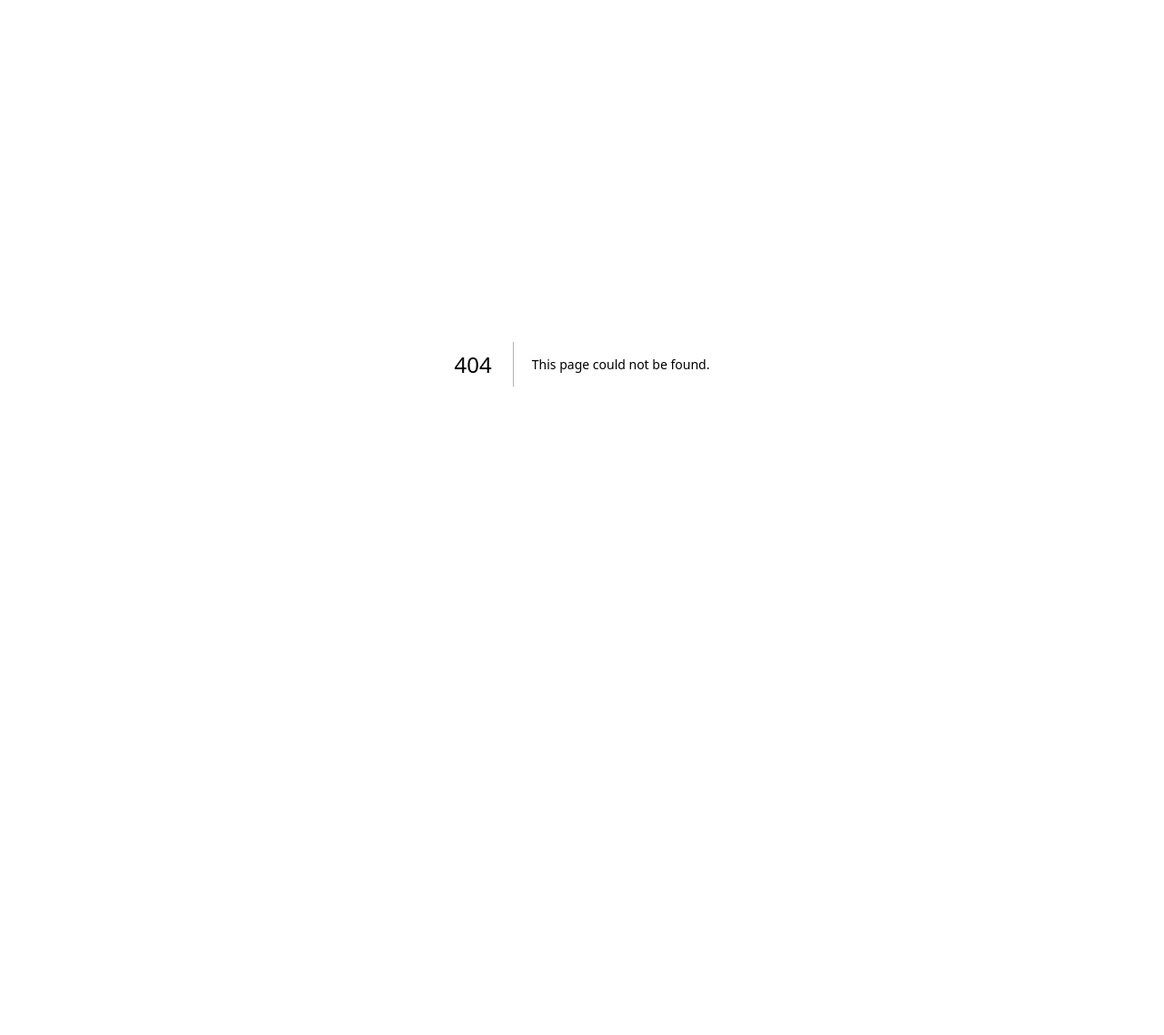
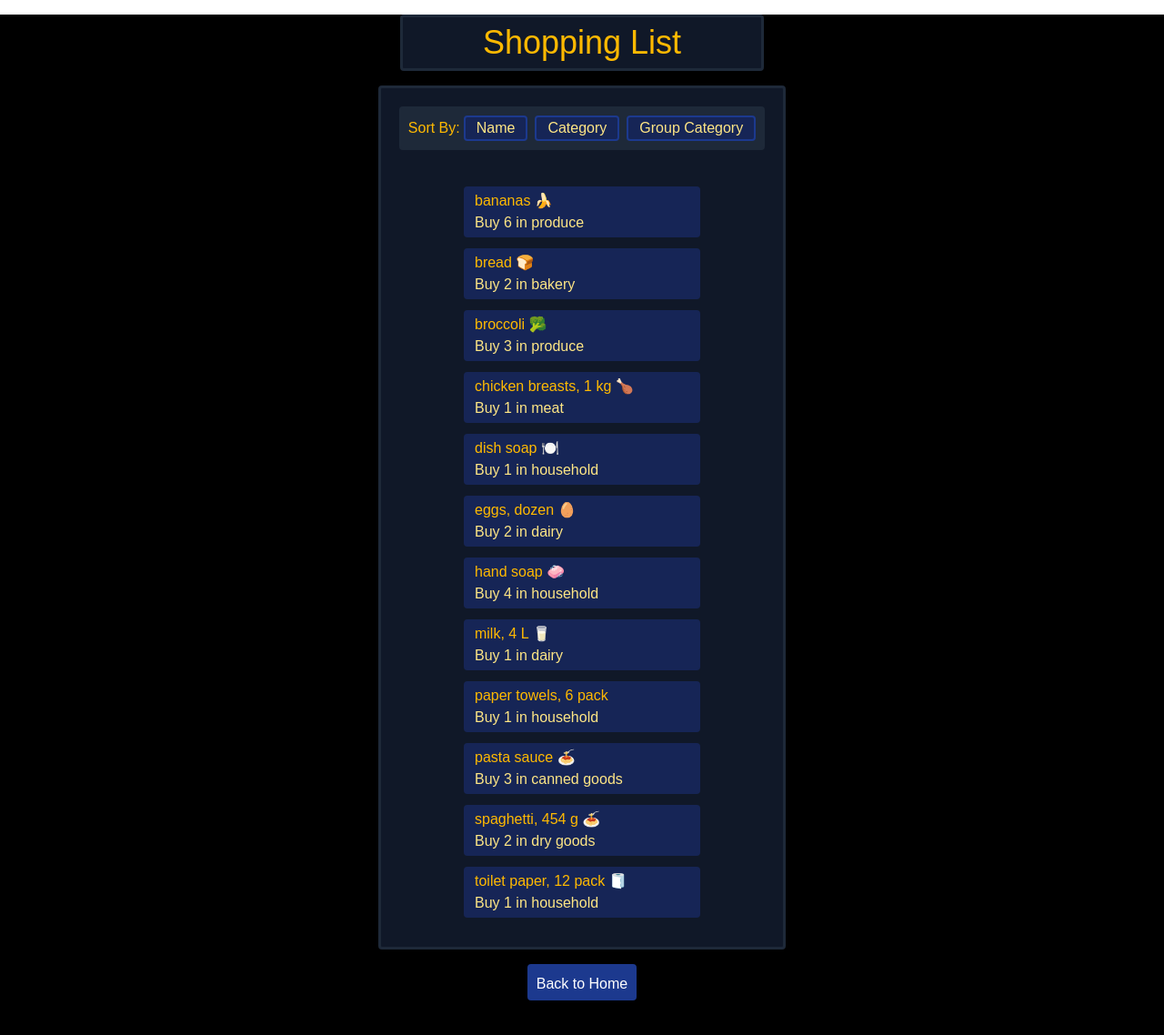
Before and after one commit to SummerShorts676/cprg306-assignments, a Next.js app: page /week-6 in a window 1280 px wide. Before the commit this address had no page. Shown: the whole page at 91% size. Before the commit the page ends 800 px from the top, so only its background shows below. Built offline with nearby package versions, Linux system fonts and the light colour scheme.

Commit message:
Week 6 done
Week 6 assignment done, added a return home button to week 4,5 and 6 and could not complete week 6 bonus :(
BIG SAD, will attempt soon
👍

```diff
--- a/app/page.js
+++ b/app/page.js
@@ -9,7 +9,7 @@ export default function Home() {
         <li><Link href="/week-3" className="text-cyan-600 underline hover:text-cyan-300">Week 3 - Assignment</Link></li>
         <li><Link href="/week-4" className="text-cyan-600 underline hover:text-cyan-300">Week 4 - Assignment</Link></li>
         <li><Link href="/week-5" className="text-cyan-600 underline hover:text-cyan-300">Week 5 - Assignment</Link></li>
-        <li><Link href="/week-6" className="text-cyan-600 underline hover:text-cyan-300">{/*Week 6 - Assignment*/}</Link></li>
+        <li><Link href="/week-6" className="text-cyan-600 underline hover:text-cyan-300">Week 6 - Assignment</Link></li>
         <li><Link href="/week-7" className="text-cyan-600 underline hover:text-cyan-300">{/*Week 7 - Assignment*/}</Link></li>
         <li><Link href="/week-8" className="text-cyan-600 underline hover:text-cyan-300">{/*Week 8 - Assignment*/}</Link></li>
         <li><Link href="/week-9" className="text-cyan-600 underline hover:text-cyan-300">{/*Week 9 - Assignment*/}</Link></li>
--- a/app/week-4/page.js
+++ b/app/week-4/page.js
@@ -1,9 +1,27 @@
+import Link from "next/link";
 import NewItem from "./new-item";
 
 export default function WeekFourPage() {
     return (
         <main>
             <NewItem />
+            <div className="flex justify-center mt-10">
+                <Link href="/" className="
+                    rounded
+                    w-fit
+                    px-2
+                    h-10
+                    bg-blue-500
+                    text-center
+                    text-white
+                    border-2
+                    mt-2
+                    pt-2
+                    border-blue-500
+                    hover:bg-blue-800
+                    hover:border-blue-200
+                    col-span-2">Back to Home</Link>
+            </div>
         </main>
     )
 }
--- a/app/week-5/page.js
+++ b/app/week-5/page.js
@@ -1,3 +1,4 @@
+import Link from "next/link";
 import NewItem from "./new-item";
 
 
@@ -10,6 +11,23 @@ export default function WeekFivePage() {
     return (
         <main>
             <NewItem />
+            <div className="flex justify-center mt-10">
+                <Link href="/" className="
+                    rounded
+                    w-fit
+                    px-2
+                    h-10
+                    bg-blue-500
+                    text-center
+                    text-white
+                    border-2
+                    mt-2
+                    pt-2
+                    border-blue-500
+                    hover:bg-blue-800
+                    hover:border-blue-200
+                    col-span-2">Back to Home</Link>
+            </div>
         </main>
     )
 }
--- /dev/null
+++ b/app/week-6/item-list.js
@@ -0,0 +1,51 @@
+"use client"
+
+import { useState } from "react";
+import Item from "./item";
+import itemData from "./items.json";
+
+export default function ItemList() {
+
+    let itemArray = itemData.map( (item) => ({...item}));
+    let [sortBy, setSortBy] = useState("name");
+    const handleSortByClick = (event) => setSortBy(event.target.value);
+
+    if (sortBy != "group") {
+        itemArray.sort( (a,b) => {
+            if (isNaN(parseInt(a[sortBy]))) {
+                let varA = a[sortBy].toUpperCase();
+                let varB = b[sortBy].toUpperCase();
+                if (varA < varB) return -1;
+                if (varA > varB) return 1;
+                // Here so that when sorted by category it orders items by category -> name
+                // let nameA = a.name.toUpperCase();
+                // let nameB = b.name.toUpperCase();
+                // if (nameA < nameB) return -1;
+                // if (nameA > nameB) return 1;
+                return 0;
+            }
+        })
+    } else {
+
+    }
+
+    const buttonStyle = "inline bg-blue-950 text-amber-200 border-2 border-blue-900 rounded px-3 m-1 hover:bg-blue-800 hover:border-blue-950";
+
+    return (
+        <section className="flex justify-center">
+            <div className="bg-gray-900 w-fit py-5 px-5 rounded border-3 border-gray-800">
+                <div className="mb-10 w-fit h-fit p-1 bg-gray-800 rounded border-2 border-gray-800">
+                    <h3 className="inline pl-1 text-amber-400">Sort By:</h3>
+                    <button className={buttonStyle} value="name" onClick={handleSortByClick}>Name</button>
+                    <button className={buttonStyle} value="category" onClick={handleSortByClick}>Category</button>
+                    <button className={buttonStyle} value="group" onClick={handleSortByClick}>Group Category</button>
+                </div>
+                <div className="">
+                        {itemArray.map( (item) => (
+                                <Item key={item.id} itemObj={item} />
+                        ))}
+                </div>
+            </div>
+        </section>
+    )
+}
--- /dev/null
+++ b/app/week-6/item.js
@@ -0,0 +1,16 @@
+
+
+// From Week 3 with some changes to tailwind CSS to make it look prettier :)
+export default function Item({itemObj}) {
+
+    let {id, name, quantity, category} = itemObj;
+
+  return (
+    <div className="bg-blue-950 px-3 py-1 my-3 mx-auto w-65 rounded">
+      <h2 className="text-amber-400">{name}</h2>
+        <div className="text-amber-200">
+            <p>Buy {quantity} in {category}</p>
+        </div>
+    </div>
+  );
+}
--- /dev/null
+++ b/app/week-6/items.json
@@ -0,0 +1,74 @@
+[
+  {
+    "id": "1h2GJKH12gkHG31h1H",
+    "name": "milk, 4 L 🥛",
+    "quantity": 1,
+    "category": "dairy"
+  },
+  {
+    "id": "2KJH3k2j3H1k2J3K1H",
+    "name": "bread 🍞",
+    "quantity": 2,
+    "category": "bakery"
+  },
+  {
+    "id": "3h2KJH3k2j3H1k2J3",
+    "name": "eggs, dozen 🥚",
+    "quantity": 2,
+    "category": "dairy"
+  },
+  {
+    "id": "4k2J3K1H2GJKH12gk",
+    "name": "bananas 🍌",
+    "quantity": 6,
+    "category": "produce"
+  },
+  {
+    "id": "5H1h1H2KJH3k2j3H",
+    "name": "broccoli 🥦",
+    "quantity": 3,
+    "category": "produce"
+  },
+  {
+    "id": "6H1k2J3K1H2GJKH1",
+    "name": "chicken breasts, 1 kg 🍗",
+    "quantity": 1,
+    "category": "meat"
+  },
+  {
+    "id": "7gkHG31h1H2KJH3k",
+    "name": "pasta sauce 🍝",
+    "quantity": 3,
+    "category": "canned goods"
+  },
+  {
+    "id": "8j3H1k2J3K1H2GJK",
+    "name": "spaghetti, 454 g 🍝",
+    "quantity": 2,
+    "category": "dry goods"
+  },
+  {
+    "id": "9H12gkHG31h1H2KJ",
+    "name": "toilet paper, 12 pack 🧻",
+    "quantity": 1,
+    "category": "household"
+  },
+  {
+    "id": "10H3k2j3H1k2J3K1",
+    "name": "paper towels, 6 pack",
+    "quantity": 1,
+    "category": "household"
+  },
+  {
+    "id": "11k2J3K1H2GJKH12",
+    "name": "dish soap 🍽️",
+    "quantity": 1,
+    "category": "household"
+  },
+  {
+    "id": "12GJKH12gkHG31h1",
+    "name": "hand soap 🧼",
+    "quantity": 4,
+    "category": "household"
+  }
+]
--- /dev/null
+++ b/app/week-6/page.js
@@ -0,0 +1,29 @@
+import Link from "next/link";
+import ItemList from "../week-6/item-list";
+
+export default function WeekSixPage() {
+    return (
+        <main className="bg-black justify-center pb-10">
+            <div className="bg-gray-900 my-4 py-2 border-3 border-gray-800 w-100 mx-auto rounded">
+                <h1 className="text-4xl text-center text-amber-400">Shopping List</h1>
+            </div>
+            <ItemList />
+            <div className="flex justify-center mt-4">
+                    <Link href="/" className="
+                        rounded
+                        w-fit
+                        px-2
+                        h-10
+                        bg-blue-900
+                        text-center
+                        text-white
+                        border-2
+                        pt-2
+                        border-blue-900
+                        hover:bg-blue-800
+                        hover:border-blue-200
+                        col-span-2">Back to Home</Link>
+            </div>
+        </main>
+    )
+}
```
